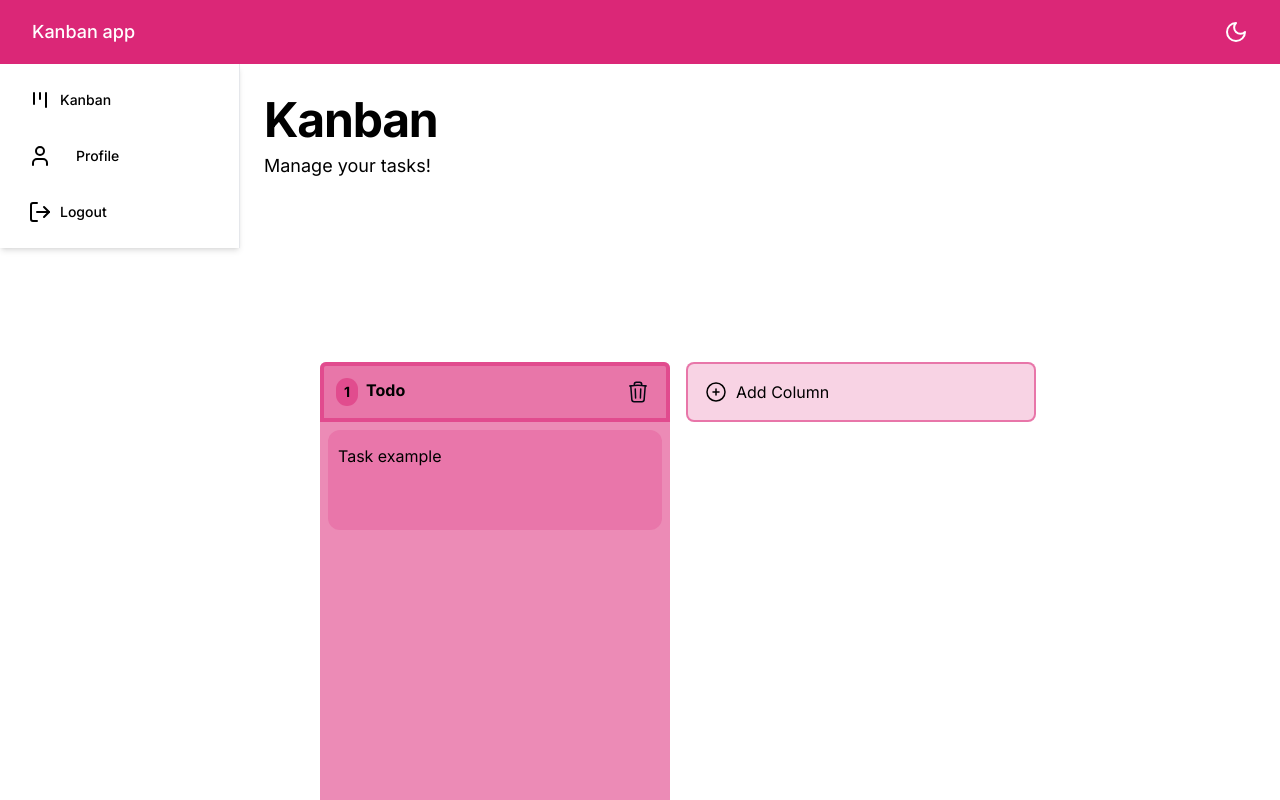
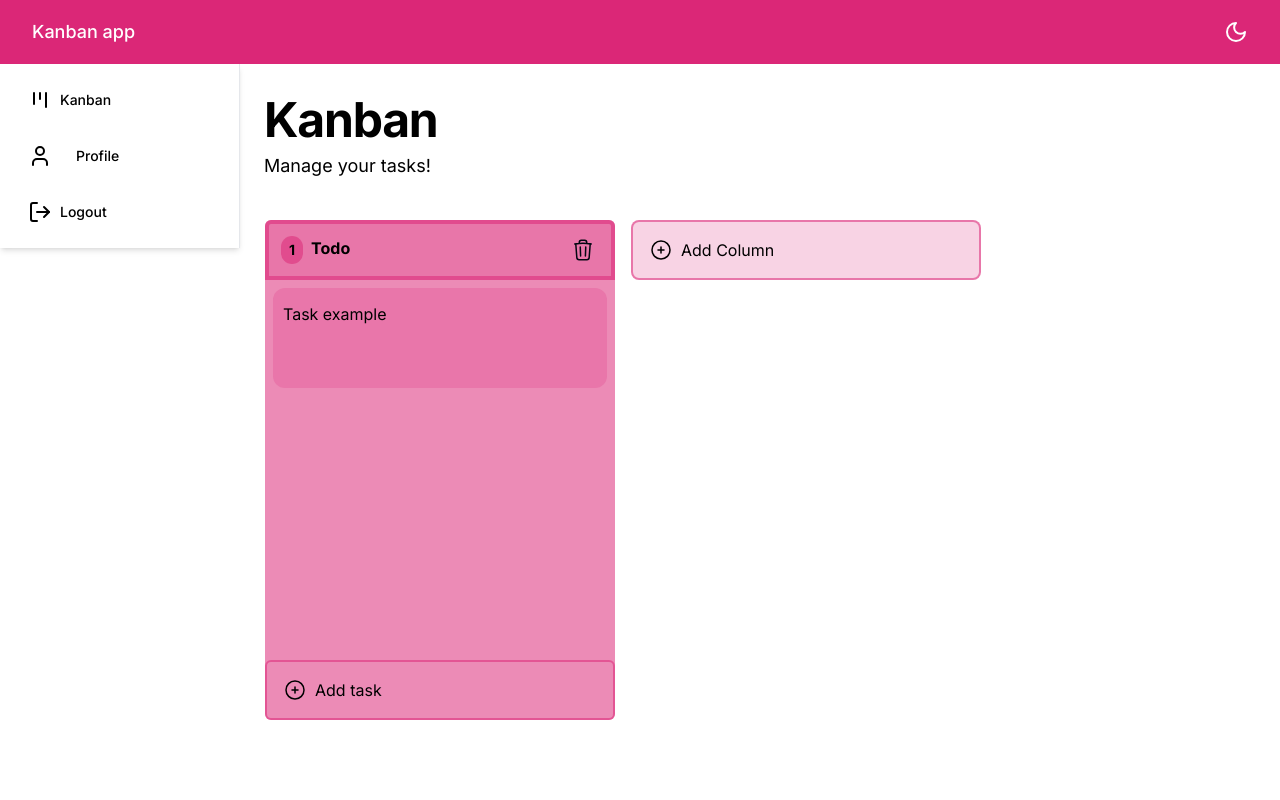
Before and after one commit to SydMatters/kanban_app, a Next.js app: page /home in a window 1280 px wide. Built offline with nearby package versions, Linux system fonts and the light colour scheme.

Commit message:
kanban style

```diff
--- /dev/null
+++ b/src/app/home/layout.tsx
@@ -0,0 +1,22 @@
+import Header from "@/components/Home/Header";
+import Kanban from "@/components/Home/Kanban";
+import NavBar from "@/components/Home/navBar";
+import SideBar from "@/components/Home/sideBar";
+
+export default function Layout (
+  {children} : {children: React.ReactNode}
+)
+{
+  return (
+    <div className='h-screen overflow-y-hidden'>
+      <NavBar />
+      <div className="flex">
+        <SideBar />
+        <div className='flex flex-col'>
+          <Header />
+          <Kanban />
+        </div>
+      </div>
+    </div>
+  )
+}
--- a/src/app/home/page.tsx
+++ b/src/app/home/page.tsx
@@ -5,17 +5,8 @@ import SideBar from '@/components/Home/sideBar';
 import NavBar from '@/components/Home/navBar';
 
 const Home = () => {
-    return (
-        <div className='h-screen overflow-y-hidden'>
-            <NavBar />
-            <div className="flex">
-            <SideBar />
-            <div className='flex flex-col'>
-                <Header />
-                <Kanban />
-            </div>
-            </div>
-        </div>
+  return (
+    <div></div>
     );
 };
 
--- a/src/components/Home/ColumnContainer.tsx
+++ b/src/components/Home/ColumnContainer.tsx
@@ -128,7 +128,7 @@ function ColumnContainer({
           {!editMode && column.title}
           {editMode && (
             <input
-              className="bg-black focus:border-rose-500 border rounded outline-none px-2"
+              className="bg-columnBackgroundColor focus:border-rose-500 border rounded outline-none px-2"
               value={column.title}
               onChange={(e) => updateColumn(column.id, e.target.value)}
               autoFocus
--- a/src/components/Home/Kanban.tsx
+++ b/src/components/Home/Kanban.tsx
@@ -55,12 +55,12 @@ function Kanban() {
     <div
       className="
         flex
-        min-h-screen
         w-full
         items-center
         overflow-x-auto
         overflow-y-hidden
-        px-[80px]
+        px-[25px]
+        py-2
     "
     >
       <DndContext
```
